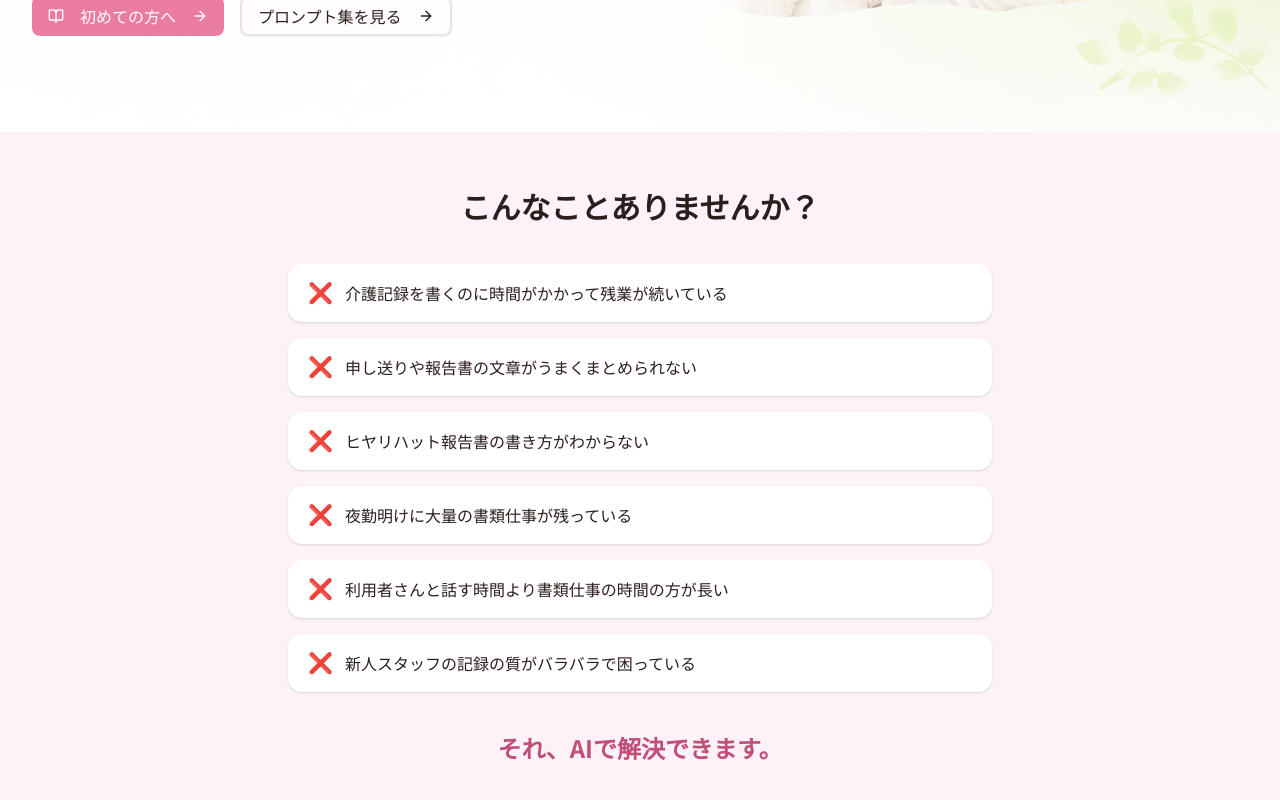
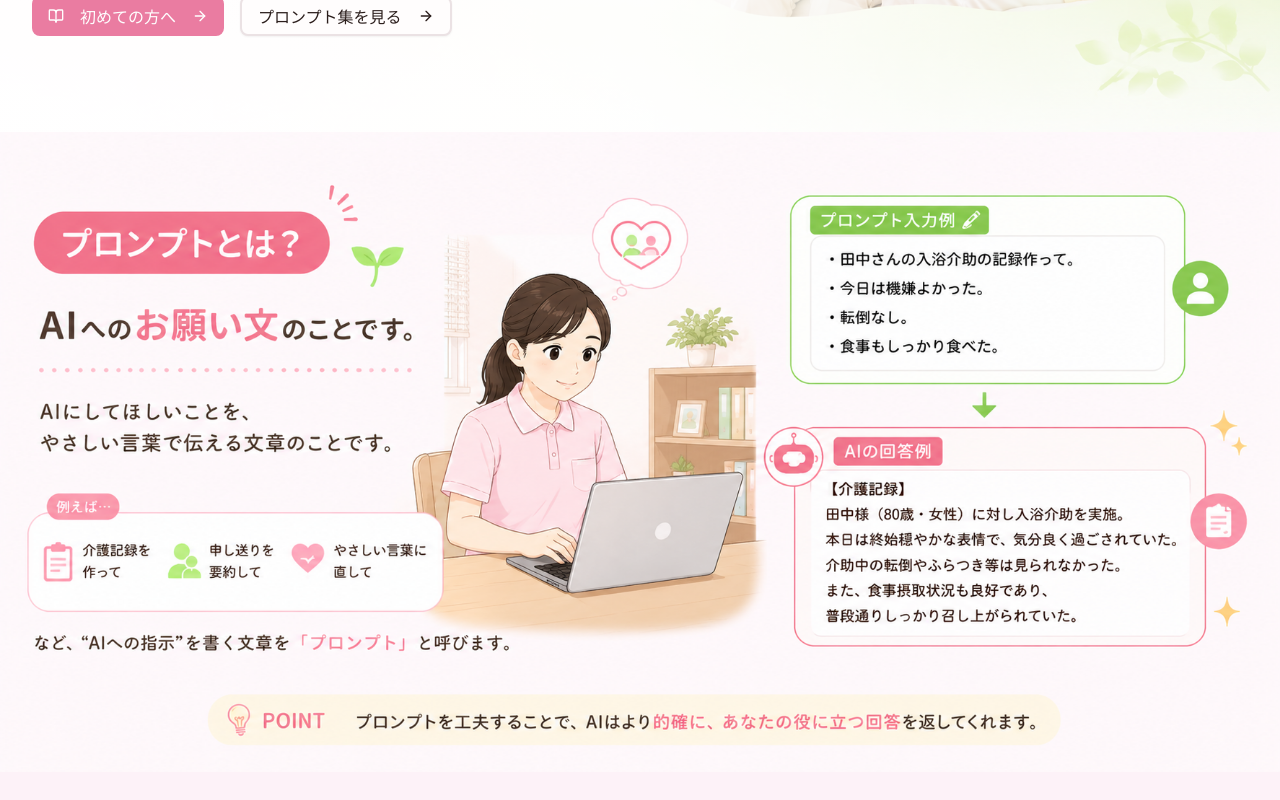
Before and after one commit to shinya5812/minna-no-kaigo-ai, a Next.js app: page / in a window 1280 px wide. Shown: the part 520-1320 px from the top of the page. Built offline with nearby package versions, Linux system fonts and the light colour scheme.

Commit message:
feat: add prompt-explain image v2

```diff
--- a/components/hero.tsx
+++ b/components/hero.tsx
@@ -4,6 +4,7 @@ import { BookOpen, Sparkles, ArrowRight } from "lucide-react"
 
 export function Hero() {
   return (
+    <>
     <section className="relative overflow-hidden">
       {/* 背景画像 */}
       <div className="absolute inset-0">
@@ -49,5 +50,16 @@ export function Hero() {
         </div>
       </div>
     </section>
+    <div style={{lineHeight:0, fontSize:0, display:'block'}}>
+      <Image
+        src="/prompt-explain.png"
+        alt="プロンプトとは？AIへのお願い文のことです"
+        width={1456}
+        height={816}
+        className="w-full h-auto"
+        style={{display:'block'}}
+      />
+    </div>
+    </>
   )
 }
```
Also changed, not shown: public/prompt-explain.png.
